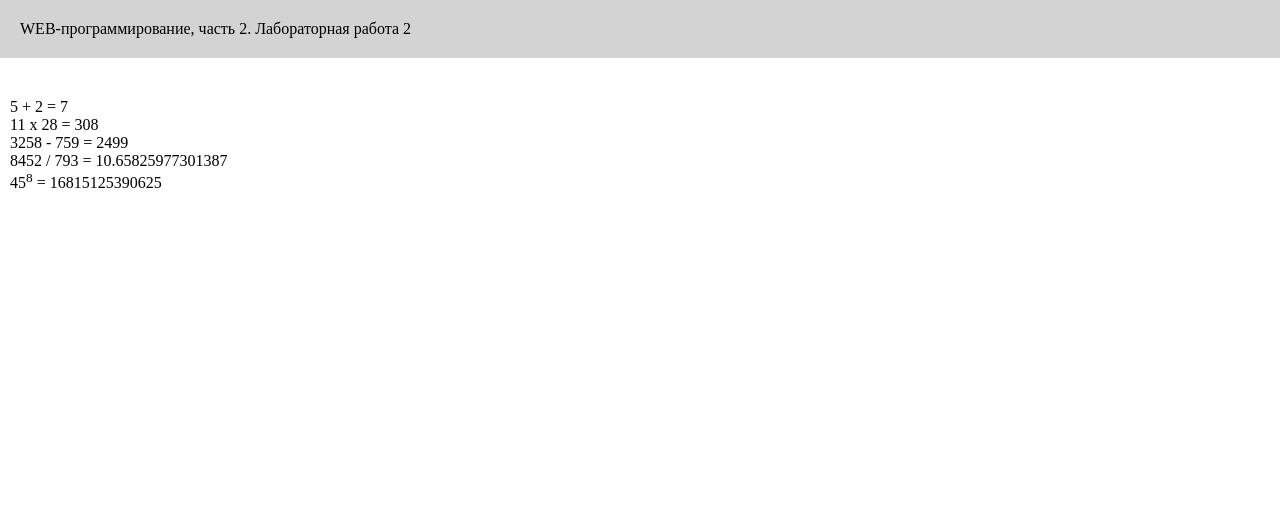
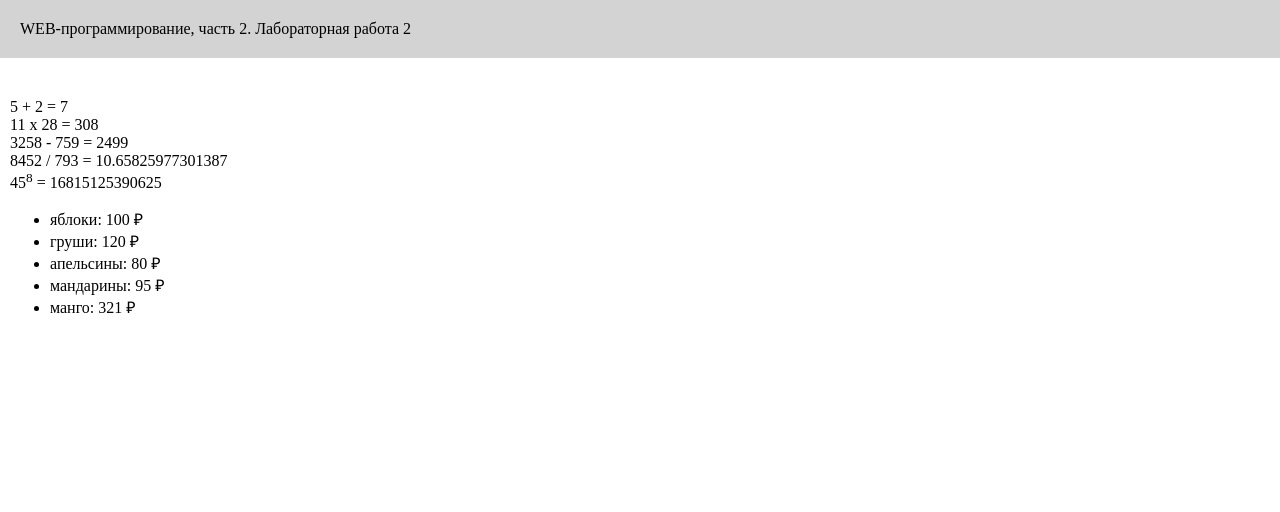
Before and after one commit to sickhexd/web-programming-labs-2, a Flask app: page /lab2/example in a window 1280 px wide. Shown: the top 512 px of the page. Run offline with Flask 3, Linux system fonts and the light colour scheme.

Commit message:
Цикл в шаблоне

```diff
--- a/app.py
+++ b/app.py
@@ -223,7 +223,15 @@ def example():
     lab_num = '2'
     group = 'ФБИ-21'
     name = 'Антонов Семен'
+    fruits = [
+        {'name': 'яблоки', 'price': 100},
+        {'name': 'груши', 'price': 120},
+        {'name': 'апельсины', 'price': 80},
+        {'name': 'мандарины', 'price': 95},
+        {'name': 'манго', 'price': 321}
+
+    ]
     return render_template('example.html', name = name,
                            course = course,
                            lab_num = lab_num,
-                           group=group )
+                           group=group, fruits = fruits )
--- a/templates/example.html
+++ b/templates/example.html
@@ -17,6 +17,11 @@
         3258 - 759 = {{3258-759}}<br>
         8452 / 793 = {{8452/793}}<br>
         45<sup>8</sup> = {{45**8}}
+        <ul>
+            {% for i in fruits %}
+            <li>{{i.name}}: {{i.price}} &#x20bd; </li>
+            {% endfor %}
+        </ul>
     </main>
 
     <footer>
```
